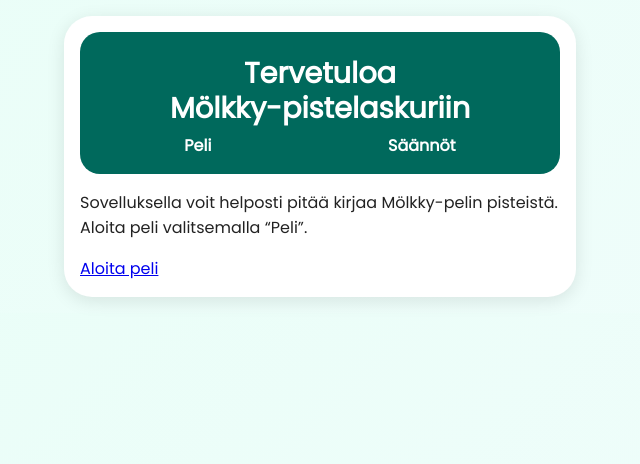
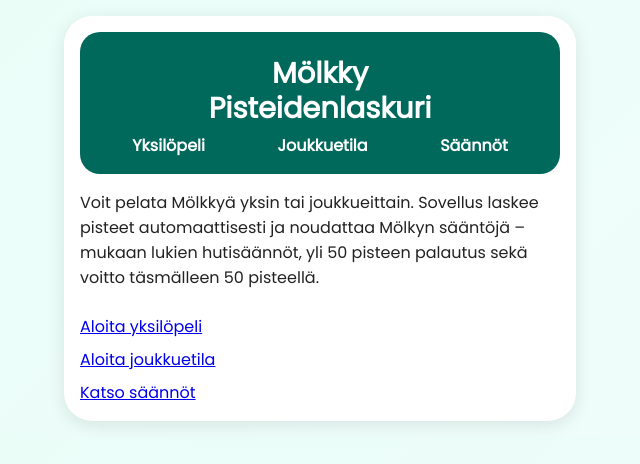
Before and after one commit to jounikivi/molkky-pistelaskuri, a plain HTML site: page index.html in a window 1280 px wide. Shown: the whole page, without its empty margins (320-960 px from the left). Drawn offline with Linux system fonts and the light colour scheme.

Commit message:
muutoksia

```diff
--- a/index.html
+++ b/index.html
@@ -1,25 +1,33 @@
 <!DOCTYPE html>
 <html lang="fi">
 <head>
-  <meta charset="UTF-8">
+  <meta charset="UTF-8" />
+  <meta name="viewport" content="width=device-width, initial-scale=1.0" />
   <title>Mölkky Pistelaskuri</title>
-  <meta name="viewport" content="width=device-width, initial-scale=1.0">
-  <link rel="stylesheet" href="style.css">
+  <link rel="stylesheet" href="style.css" />
 </head>
 <body>
   <div class="app-card">
     <header>
-      <h1>Tervetuloa<br>Mölkky-pistelaskuriin</h1>
+      <h1>Mölkky<br />Pisteidenlaskuri</h1>
       <nav>
-        <a href="game.html">Peli</a>
+        <a href="game.html">Yksilöpeli</a>
+        <a href="team-game.html">Joukkuetila</a>
         <a href="rules.html">Säännöt</a>
       </nav>
     </header>
 
     <main class="container">
-      <p>Sovelluksella voit helposti pitää kirjaa Mölkky-pelin pisteistä. Aloita peli valitsemalla “Peli”.</p>
-      <a href="game.html" class="button">Aloita peli</a>
+      <p>Voit pelata Mölkkyä yksin tai joukkueittain. Sovellus laskee pisteet automaattisesti ja noudattaa Mölkyn sääntöjä – mukaan lukien hutisäännöt, yli 50 pisteen palautus sekä voitto täsmälleen 50 pisteellä.</p>
+
+      <div class="toiminnot">
+        <a href="game.html" class="button">Aloita yksilöpeli</a>
+        <a href="team-game.html" class="button">Aloita joukkuetila</a>
+        <a href="rules.html" class="button">Katso säännöt</a>
+      </div>
     </main>
   </div>
+
+  <div id="notification" class="hidden"></div>
 </body>
 </html>
```
Also changed, not shown: game.html (+1 -0 lines), rules.html (+1 -0 lines).
